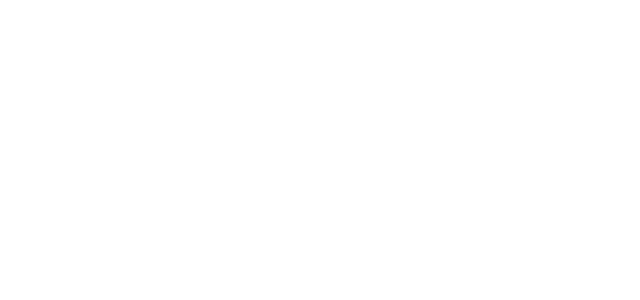
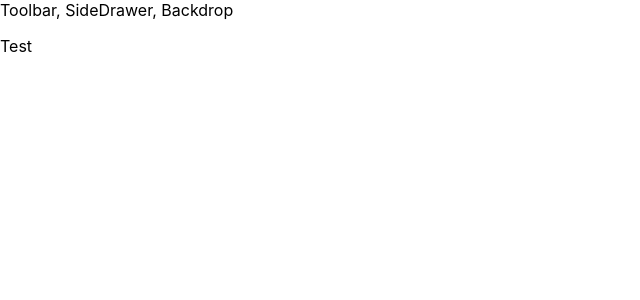
Before and after one commit to CarolinaCapilla/burger-builder, a React (Create React App) app: page / in a window 1280 px wide. Shown: the top 300 px of the page, without its empty margins (0-640 px from the left). Built offline with nearby package versions, Linux system fonts and the light colour scheme.

Commit message:
basic Layout component + hoc Auxiliary component

```diff
--- a/package.json
+++ b/package.json
@@ -8,7 +8,7 @@
     "@testing-library/user-event": "^12.1.10",
     "react": "^17.0.1",
     "react-dom": "^17.0.1",
-    "react-scripts": "4.0.0",
+    "react-scripts": "^2.1.8",
     "web-vitals": "^0.2.4"
   },
   "scripts": {
--- a/src/App.js
+++ b/src/App.js
@@ -1,8 +1,15 @@
 import React, { Component } from "react";
+import Layout from "./components/Layout/Layout";
 
 class App extends Component {
   render() {
-    return <div></div>;
+    return (
+      <div>
+        <Layout>
+          <p>Test</p>
+        </Layout>
+      </div>
+    );
   }
 }
 
--- /dev/null
+++ b/src/components/Layout/Layout.js
@@ -0,0 +1,11 @@
+import React from "react";
+import Auxiliary from "../../hoc/Auxiliary";
+
+const layout = (props) => (
+  <Auxiliary>
+    <div>Toolbar, SideDrawer, Backdrop </div>
+    <main>{props.children}</main>
+  </Auxiliary>
+);
+
+export default layout;
--- /dev/null
+++ b/src/hoc/Auxiliary.js
@@ -0,0 +1,3 @@
+const auxiliary = (props) => props.children;
+
+export default auxiliary;
--- a/src/index.css
+++ b/src/index.css
@@ -1,13 +1,13 @@
 body {
   margin: 0;
-  font-family: -apple-system, BlinkMacSystemFont, 'Segoe UI', 'Roboto', 'Oxygen',
-    'Ubuntu', 'Cantarell', 'Fira Sans', 'Droid Sans', 'Helvetica Neue',
-    sans-serif;
+  font-family: -apple-system, "Montserrat", BlinkMacSystemFont, "Segoe UI",
+    "Roboto", "Oxygen", "Ubuntu", "Cantarell", "Fira Sans", "Droid Sans",
+    "Helvetica Neue", sans-serif;
   -webkit-font-smoothing: antialiased;
   -moz-osx-font-smoothing: grayscale;
 }
 
 code {
-  font-family: source-code-pro, Menlo, Monaco, Consolas, 'Courier New',
+  font-family: source-code-pro, Menlo, Monaco, Consolas, "Courier New",
     monospace;
 }
```
Also changed, not shown: src/index.js (+6 -6 lines), 1 other file (tests, documents, lock files or other folders).
